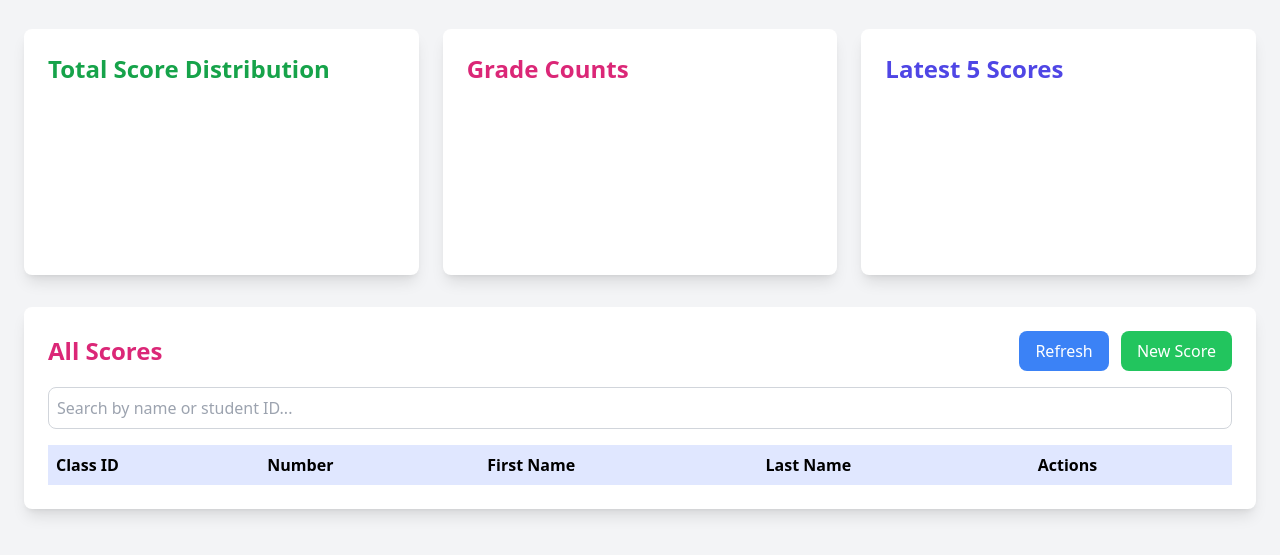
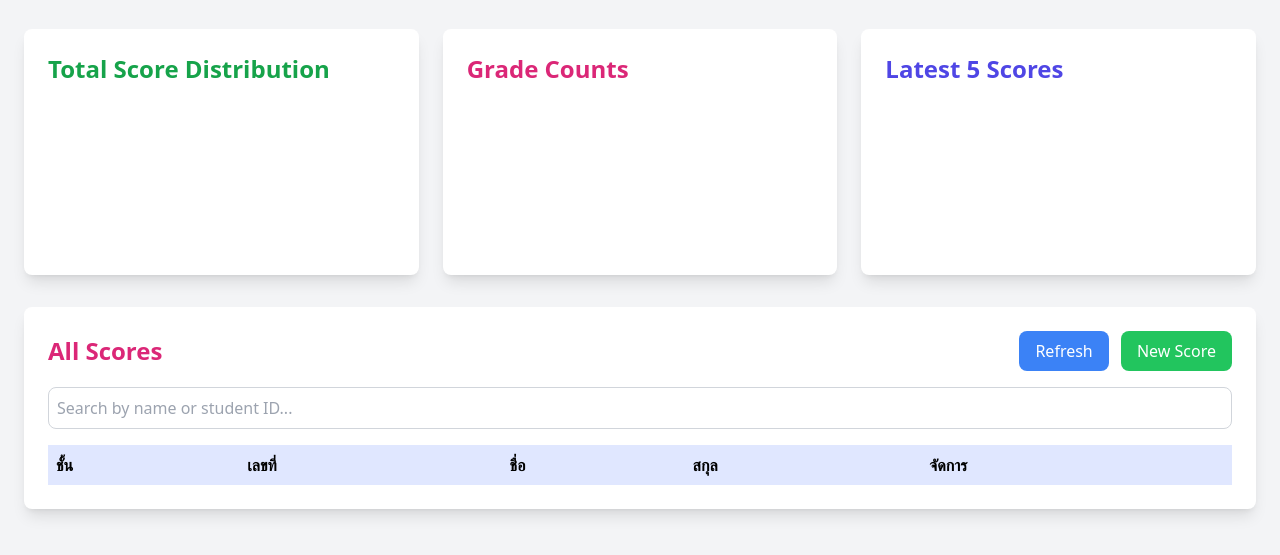
Before and after one commit to kruaunjaidee/edit-score.github.io, a plain HTML site: page index.html in a window 1280 px wide. Shown: the part 95-650 px from the top of the page. Drawn offline with nearby package versions, Linux system fonts and the light colour scheme; no server answers.

Commit message:
Update index.html

```diff
--- a/index.html
+++ b/index.html
@@ -68,11 +68,11 @@
                 <table id="scores-table" class="w-full table-auto border-collapse">
                     <thead>
                         <tr class="bg-indigo-100 text-left">
-                            <th class="p-2">Class ID</th>
-                            <th class="p-2">Number</th>
-                            <th class="p-2">First Name</th>
-                            <th class="p-2">Last Name</th>
-                            <th class="p-2">Actions</th>
+                            <th class="p-2">ชั้น</th>
+                            <th class="p-2">เลขที่</th>
+                            <th class="p-2">ชื่อ</th>
+                            <th class="p-2">สกุล</th>
+                            <th class="p-2">จัดการ</th>
                         </tr>
                     </thead>
                     <tbody></tbody>
```
